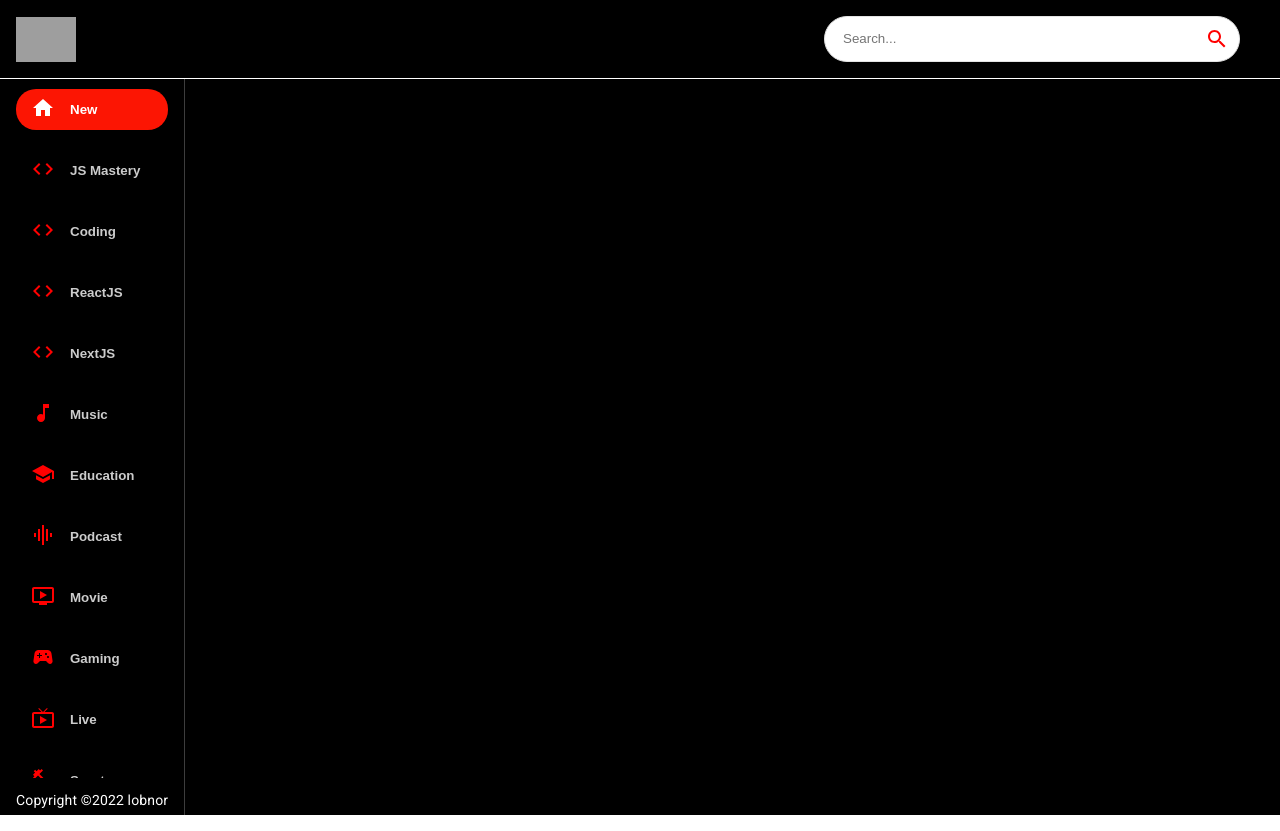
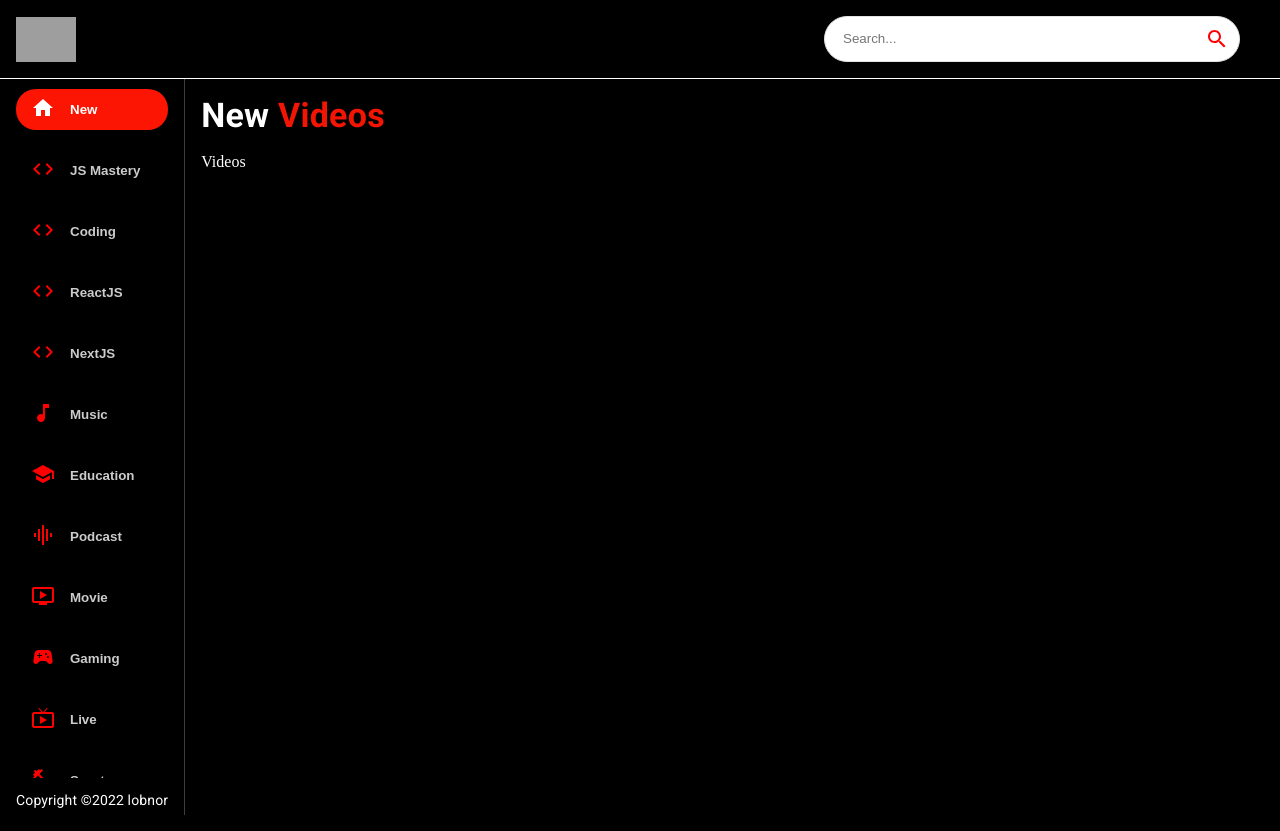
Before and after one commit to lobnor2/YoutubeClone2.0, a React (Create React App) app: page / in a window 1280 px wide. Built offline with nearby package versions, Linux system fonts and the light colour scheme; grey boxes are pictures that could not be loaded.

Commit message:
all layout is done and now starting the api work

```diff
--- a/src/components/Feed.jsx
+++ b/src/components/Feed.jsx
@@ -1,6 +1,7 @@
 import React, { useState, useEffect } from "react";
 import { Box, Stack, Typography } from "@mui/material";
 import Sidebar from "./Sidebar";
+import Videos from "./Videos";
 
 const Feed = () => {
   return (
@@ -21,6 +22,18 @@
           Copyright &copy;2022 lobnor
         </Typography>
       </Box>
+      <Box p={2} sx={{ overflowY: "auto", height: "90vh", flex: 2 }}>
+        <Typography
+          variant="h4"
+          fontWeight="bold"
+          mb={2}
+          sx={{ color: "white" }}
+        >
+          New
+          <span style={{ color: "#F31503" }}> Videos</span>
+        </Typography>
+        <Videos videos={[]} />
+      </Box>
     </Stack>
   );
 };
--- /dev/null
+++ b/src/components/Videos.jsx
@@ -0,0 +1,7 @@
+import React from "react";
+
+const Videos = () => {
+  return <div style={{ color: "white" }}>Videos</div>;
+};
+
+export default Videos;
```
